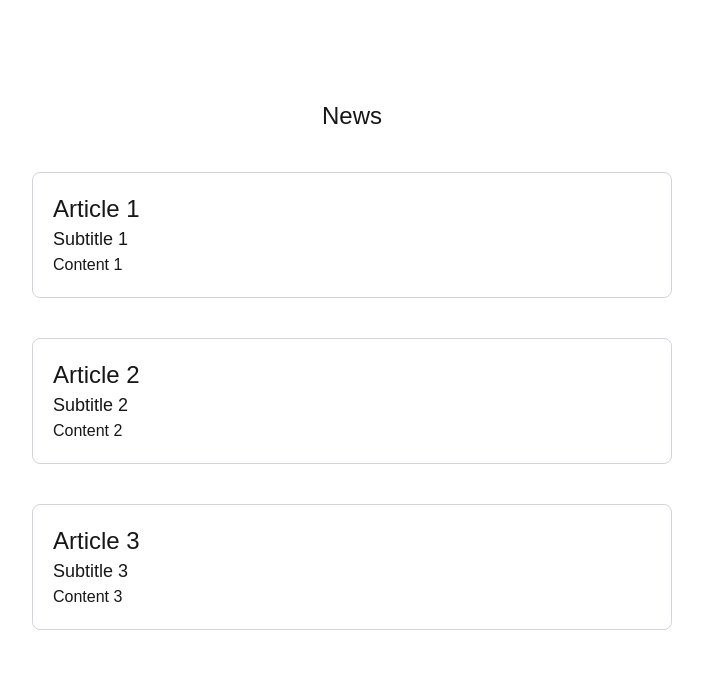
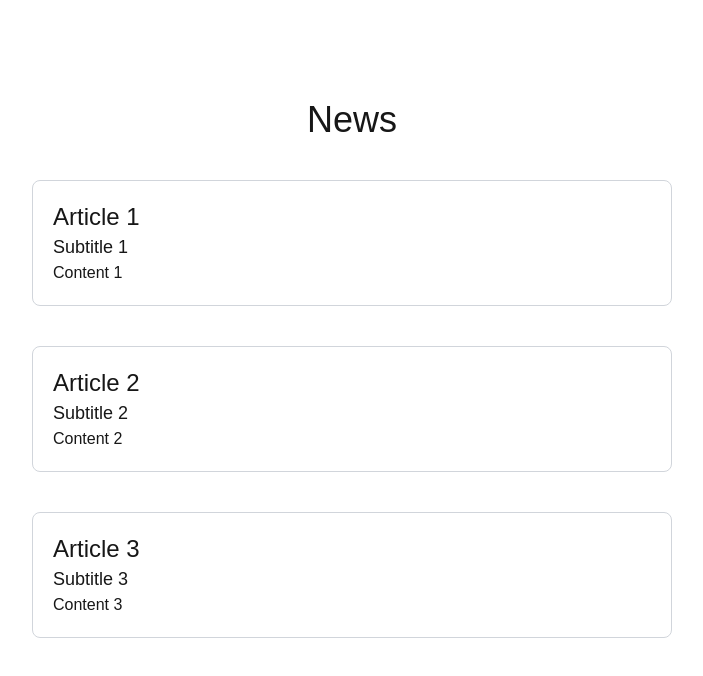
Before and after one commit to gmccannon/ISPProject, a Next.js app: page /news in a window 1280 px wide. Shown: the top 676 px of the page, without its empty margins (288-991 px from the left). Built offline with nearby package versions, Linux system fonts and the light colour scheme.

Commit message:
Improve page titles

```diff
--- a/app/contact/page.tsx
+++ b/app/contact/page.tsx
@@ -1,7 +1,7 @@
 export default function Contact() {
   return (
     <div className="min-h-screen">
-      <h1 className="p-5 text-2xl justify-center flex">Contact Me</h1>
+      <h1 className="p-5 text-4xl text-bold justify-center flex">Contact Me</h1>
       <div className="min-h-screen flex flex-col items-center">
         <input
           type="text"
--- a/app/news/page.tsx
+++ b/app/news/page.tsx
@@ -25,7 +25,7 @@ let sampleArticles: NewsArticle[] = [
 export default function News() {
   return (
     <div className="min-h-screen">
-      <h1 className="p-5 text-2xl justify-center flex">News</h1>
+      <h1 className="p-5 text-4xl text-bold justify-center flex">News</h1>
       <div className="min-h-screen flex flex-col items-center">
         {sampleArticles.map((article) => (
           <div className="w-1/2 p-5 border border-gray-300 rounded-lg m-5">
--- a/app/stocks/page.tsx
+++ b/app/stocks/page.tsx
@@ -1,7 +1,7 @@
 export default function Stocks() {
   return (
     <div className="min-h-screen">
-      <h1 className="p-5 text-2xl justify-center flex">Contact Me</h1>
+      <h1 className="p-5 text-4xl text-bold justify-center flex">Contact Me</h1>
       <div className="min-h-screen flex flex-col items-center">
         <input
           type="text"
```
